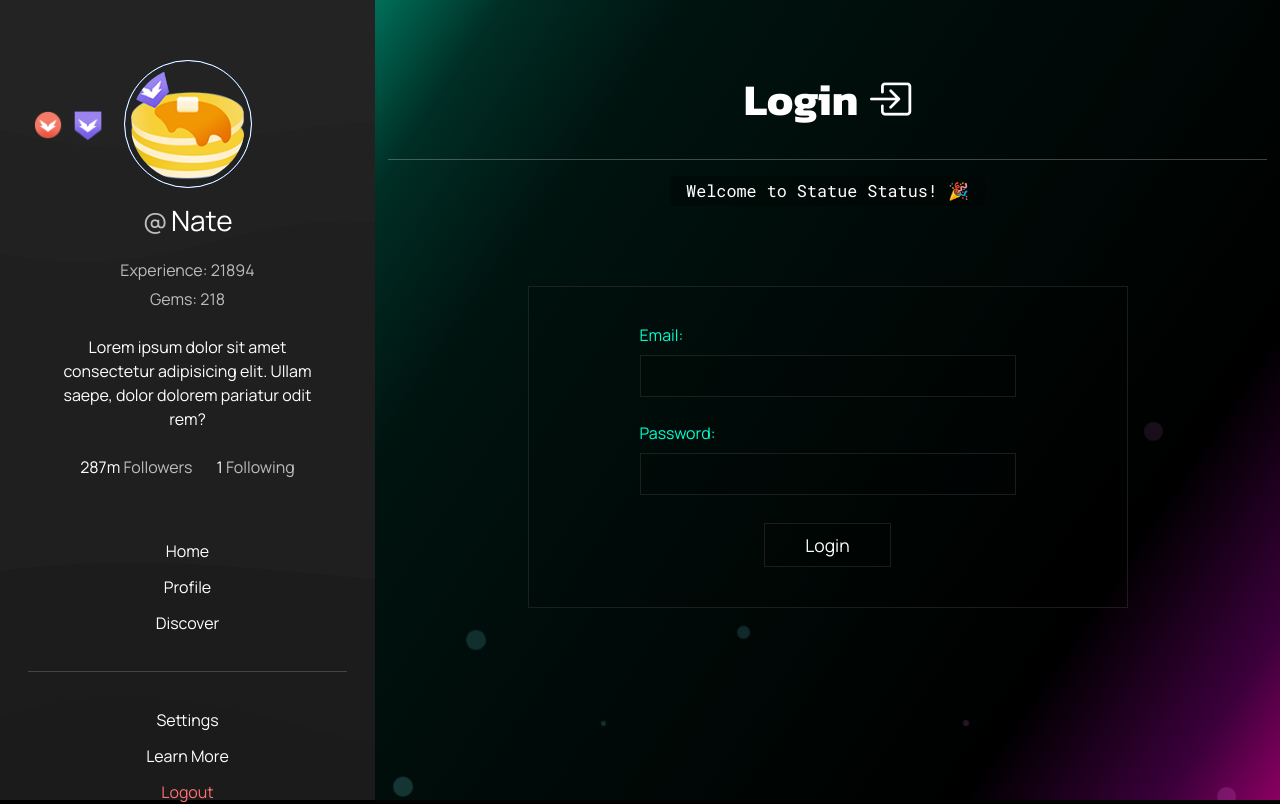
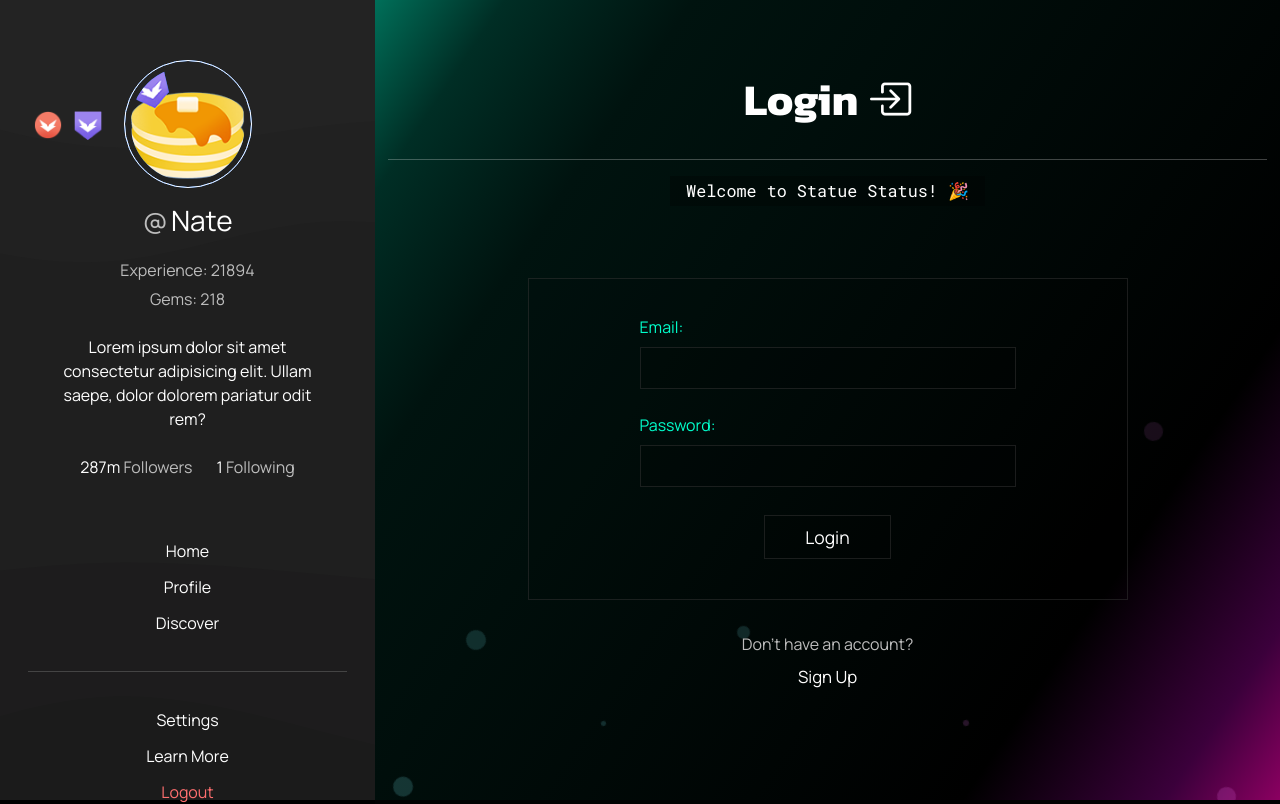
Before and after one commit to TDG-Org/Statue-Status, a React (Create React App) app in the folder client/: page /login in a window 1280 px wide. Shown: the top 804 px of the page. Built offline with nearby package versions, Linux system fonts and the light colour scheme.

Commit message:
add a sign up button and styled

```diff
--- a/client/src/pages/Login/LoginPage.jsx
+++ b/client/src/pages/Login/LoginPage.jsx
@@ -2,6 +2,13 @@ import React, { useState, useEffect } from "react";
 
 // Styles
 import "./LoginPage.scss";
+
+// Sweet Alert
+import swal from "sweetalert";
+
+
+// Link
+import { Link } from "react-router-dom";
 
 // Components
 import {
@@ -79,6 +86,16 @@ const LoginPage = () => {
         ))}
         </div>
 
+        <p className="create-acc-message">Don&apos;t have an account?</p>
+        <div className="create-acc-btn-wrapper">
+          <Link
+            className="create-acc-btn"
+            to="/sign-up"
+          >
+            Sign Up
+          </Link>
+        </div>
+
       </div>
 
       <Flares />
--- a/client/src/pages/Login/LoginPage.scss
+++ b/client/src/pages/Login/LoginPage.scss
@@ -30,7 +30,7 @@
     width: 90%;
     display: flex;
     max-width: 600px;
-    margin: 5rem auto;
+    margin: 4.5rem auto;
     padding: 1.5rem 4rem;
     flex-direction: column;
     border: 1px solid $mid-dark-clr;
@@ -120,6 +120,29 @@
       }
     }
   }
+  .create-acc-message {
+    margin-top: -2.5rem;
+    margin-bottom: 2.5rem;
+    text-align: center;
+    color: $mid-light-clr;
+
+
+  }
+  .create-acc-btn-wrapper {
+    width: 100%;
+    text-align: center;
+    margin-top: -2rem;
+    font-size: 1.05rem;
+  }
+  .create-acc-btn {
+    color: $light-clr;
+    margin: 0 auto;
+    text-align: center;
+    &:hover {
+      color: $accent-clr;
+      text-decoration: underline !important;
+    }
+  }
 }
 
 // Media Queries
```
